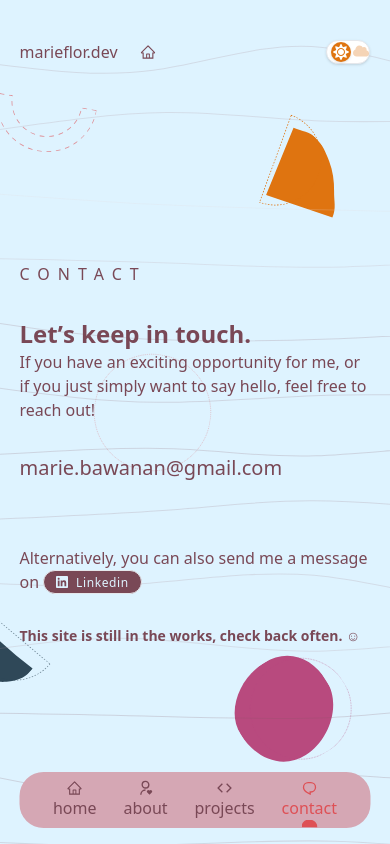
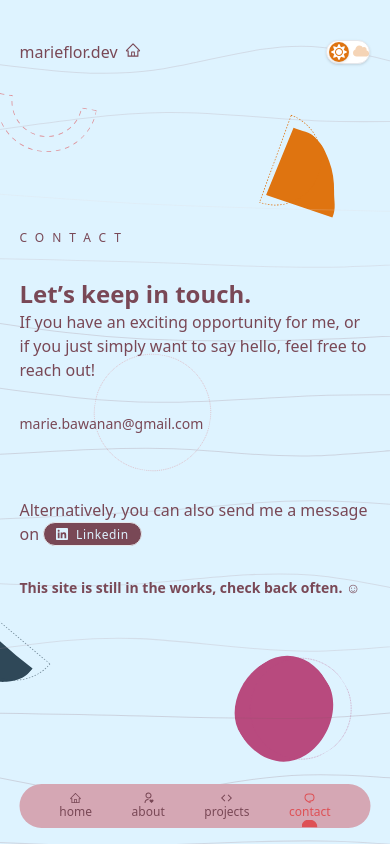
Before and after one commit to luciohernandeznew/portfolio, a Next.js app: page /contact in a window 390 px wide. Built offline with nearby package versions, Linux system fonts and the light colour scheme; no server answers; a web font is replaced by a local one.

Commit message:
fix: size and spacing fixes

```diff
--- a/components/About/About.tsx
+++ b/components/About/About.tsx
@@ -1,3 +1,4 @@
+import { useEffect, useState } from "react";
 import { useMediaQuery } from "react-responsive";
 import { about } from "../Float/config";
 import Float from "../Float/Float";
@@ -8,10 +9,19 @@ import TechList from "./TechList";
 
 export default function About() {
   const isMobile = useMediaQuery({ maxWidth: 768 });
+  const [mounted, setMounted] = useState(false);
+  // useEffect only runs on the client, so now we can safely show the UI
+  useEffect(() => {
+    setMounted(true);
+  }, []);
+
+  if (!mounted) {
+    return null;
+  }
 
   return (
     <SectionLayout className="items-start w-full">
-      <div className="w-full md:max-w-2/3 flex flex-col items-center space-y-4 md:space-y-11 text-sm  md:text-lg">
+      <div className="w-full md:max-w-2/3 flex flex-col items-center space-y-4 md:space-y-11 text-sm md:text-lg mb-20 md:pb-0">
         <SubHeading dark align={Align.Left}>
           About
         </SubHeading>
@@ -30,9 +40,8 @@ export default function About() {
           <div className="w-full md:w-1/2">
             Currently, I am a Senior Software Engineer,{" "}
             <span className="font-bold">focusing on the frontend</span>. On a
-            daily basis, I work with <TechList />
-            among others, in building and maintaining web applications and
-            design systems —
+            daily basis, I work with <TechList /> among others, in building and
+            maintaining web applications and design systems —
             <span className="font-bold">all built from the ground up</span>.
           </div>
         </div>
--- a/components/About/TechList.tsx
+++ b/components/About/TechList.tsx
@@ -5,6 +5,18 @@ import { tech } from "./config";
 
 export default function TechList() {
   const isMobile = useMediaQuery({ maxWidth: 768 });
+
+  if (isMobile) {
+    return (
+      <>
+        {tech.map((t, i) => (
+          <span key={`${t.name}-${i}`}>{`${t.name}${
+            i === tech.length - 2 ? " and " : ", "
+          }`}</span>
+        ))}
+      </>
+    );
+  }
 
   return (
     <>
--- a/components/Badge/Badge.tsx
+++ b/components/Badge/Badge.tsx
@@ -24,7 +24,7 @@ export default function Badge({
         {
           "space-x-2": icon,
           "text-xs": size === "sm",
-          "hover:cursor-pointer hover:border-tuscan border hover:bg-blue transition hover:text-tuscan":
+          "hover:cursor-pointer hover:border-tuscan border dark:border-none hover:bg-blue transition hover:text-tuscan":
             onClick,
         },
         className
--- a/components/Contact.tsx
+++ b/components/Contact.tsx
@@ -12,7 +12,7 @@ import { Align } from "./Typography/types";
 export default function Contact() {
   return (
     <SectionLayout className="items-start w-full">
-      <div className="w-full md:max-w-2/3 flex flex-col space-y-8 items-start">
+      <div className="w-full md:max-w-2/3 flex flex-col space-y-8 items-start mb-20 md:pb-0">
         <SubHeading dark align={Align.Left}>
           Contact
         </SubHeading>
--- a/components/Header/Header.tsx
+++ b/components/Header/Header.tsx
@@ -33,7 +33,7 @@ export default function Header() {
         </div>
       )}
 
-      <nav className="absolute bottom-4 w-[90%] md:w-auto left-1/2 -translate-x-1/2 md:translate-x-0 md:left-0 md:relative bg-pink dark:bg-orange/50 dark:md:bg-transparent md:bg-transparent rounded-3xl px-8 py-2">
+      <nav className="absolute bottom-4 md:bottom-0 w-[90%] md:w-auto left-1/2 -translate-x-1/2 md:translate-x-0 md:left-0 md:relative bg-pink dark:bg-orange/50 dark:md:bg-transparent md:bg-transparent rounded-3xl px-8 py-2">
         <ul className="flex space-x-6 md:space-x-14 justify-around md:justify-end items-center">
           {isMobile && (
             <NavItem
--- a/components/Header/ModeToggle.tsx
+++ b/components/Header/ModeToggle.tsx
@@ -30,7 +30,7 @@ export default function ModeToggle({ setTheme, theme }: Props) {
         className={classNames(
           "w-5 h-5 relative rounded-full transition duration-500 transform flex items-center justify-center text-white shadow",
           {
-            "bg-orange translate-x-0 ml-1": !isDark,
+            "bg-orange translate-x-0 ml-0.5": !isDark,
             "bg-teal translate-x-full -mr-1": isDark,
           }
         )}
--- a/components/Header/NavItem.tsx
+++ b/components/Header/NavItem.tsx
@@ -25,7 +25,7 @@ export default function NavItem({
     <Link
       href={url}
       className={classNames(
-        "group flex flex-col items-center justify-center relative before:content-[''] before:absolute before:block  before:w-full before:h-3 before:bottom-1 before:left-0 before:bg-pink/40 dark:before:hover:bg-orange/50 before:hover:scale-y-100 before:scale-y-0 before:origin-bottom before:transition before:ease-in-out before:duration-200 hover:text-red",
+        "group flex flex-col items-center justify-center relative before:content-[''] before:absolute before:block  before:w-full before:h-3 before:bottom-1 before:left-0 before:bg-pink/40 dark:before:hover:bg-orange/50 before:hover:scale-y-100 before:scale-y-0 before:origin-bottom before:transition before:ease-in-out before:duration-200 hover:text-red text-xs sm:text-lg",
         {
           "text-red": isActive,
         }
@@ -37,7 +37,7 @@ export default function NavItem({
           alt="active"
           width={16}
           height={16}
-          className="absolute left-1/2 -translate-x-1/2 top-10 md:-left-4 md:top-2.5 rotate-180 md:rotate-0"
+          className="absolute left-1/2 -translate-x-1/2 top-7 md:-left-4 md:top-2.5 rotate-180 md:rotate-0"
         />
       )}
 
--- a/components/Header/SiteTitle.tsx
+++ b/components/Header/SiteTitle.tsx
@@ -1,23 +1,29 @@
 import classNames from "classnames";
 import Link from "next/link";
 import { AiOutlineHome } from "react-icons/ai";
+import { useMediaQuery } from "react-responsive";
 
 export default function SiteTitle({ isHome }: { isHome: boolean }) {
+  const isMobile = useMediaQuery({ maxWidth: 768 });
   return (
     <Link
       href="/"
       className={classNames("flex", {
-        "group relative before:content-[''] before:absolute before:block before:w-[170px] before:h-7 before:bottom-0 before:-left-4 before:bg-red before:rounded-2xl before:hover:scale-x-100 before:scale-x-0 before:origin-left before:transition before:ease-in-out before:duration-300 before:-z-10 hover:text-white":
+        "group relative md:before:content-[''] before:absolute before:block before:w-[170px] before:h-7 before:bottom-0 before:-left-4 md:before:bg-red md:before:rounded-2xl before:hover:scale-x-100 before:scale-x-0 before:origin-left before:transition before:ease-in-out before:duration-300 before:-z-10 hover:text-white":
           !isHome,
       })}
     >
-      <span className="group-hover:hidden w-[120px]">marieflor.dev</span>
-
-      <span className="hidden group-hover:block w-[120px] text-white">
-        go to home
+      <span className="md:group-hover:hidden w-[105px] md:w-[120px]">
+        marieflor.dev
       </span>
 
-      {!isHome && <AiOutlineHome className="mt-1" />}
+      {!isMobile && (
+        <span className="hidden group-hover:block w-[120px] text-white">
+          go to home
+        </span>
+      )}
+
+      {!isHome && <AiOutlineHome className="mt-0.5 md:mt-1" />}
     </Link>
   );
 }
--- a/components/Hero.tsx
+++ b/components/Hero.tsx
@@ -6,7 +6,7 @@ import { Heading, SubHeading } from "./Typography";
 
 export default function Home() {
   return (
-    <SectionLayout className="overflow-hidden ">
+    <SectionLayout className="overflow-hidden">
       <div className="w-full md:max-w-2/3 flex flex-col items-center space-y-11">
         <SubHeading dark>
           <span className="font-bold">Hello! </span>My name is
@@ -17,7 +17,7 @@ export default function Home() {
           <SplitText text="Bawanan" />
         </Heading>
 
-        <p className="text-center whitespace-pre-line">
+        <p className="text-center md:whitespace-pre-line">
           {`I am a frontend developer who loves to work on
                 the web. I am passionate about building simple
                 and elegant solutions to complex problems.`}
--- a/components/Projects.tsx
+++ b/components/Projects.tsx
@@ -20,6 +20,11 @@ export default function Writing() {
 
           <p>Check back soon.</p>
         </div>
+
+        <p className="whitespace-pre-line text-xs font-bold">
+          Meanwhile, this site is being built & designed with NextJS,
+          TypeScript, Tailwind CSS, GSAP & Figma
+        </p>
       </div>
       <Float config={projects} />
     </SectionLayout>
--- a/components/Typography/Heading.tsx
+++ b/components/Typography/Heading.tsx
@@ -16,9 +16,9 @@ export default function Heading({ dark, children, size, className }: Props) {
         {
           "text-tuscan": dark,
           "text-pink": !dark,
-          "text-7xl md:text-8xl": !size,
+          "text-5xl sm:text-7xl md:text-8xl": !size,
           "text-2xl md:text-6xl": size === "sm",
-          "text-xl md:text-4xl": size === "xs",
+          "text-sm sm:text-xl md:text-4xl": size === "xs",
         },
         className
       )}
--- a/components/Typography/SubHeading.tsx
+++ b/components/Typography/SubHeading.tsx
@@ -17,7 +17,7 @@ export default function SubHeading({
   return (
     <h2
       className={classNames(
-        "w-full text-base md:text-xl tracking-widest font-extralight uppercase dark:text-blue",
+        "w-full text-xs md:text-xl tracking-widest font-extralight uppercase dark:text-blue",
         {
           "text-tuscan": dark,
           "text-pink": !dark,
```
